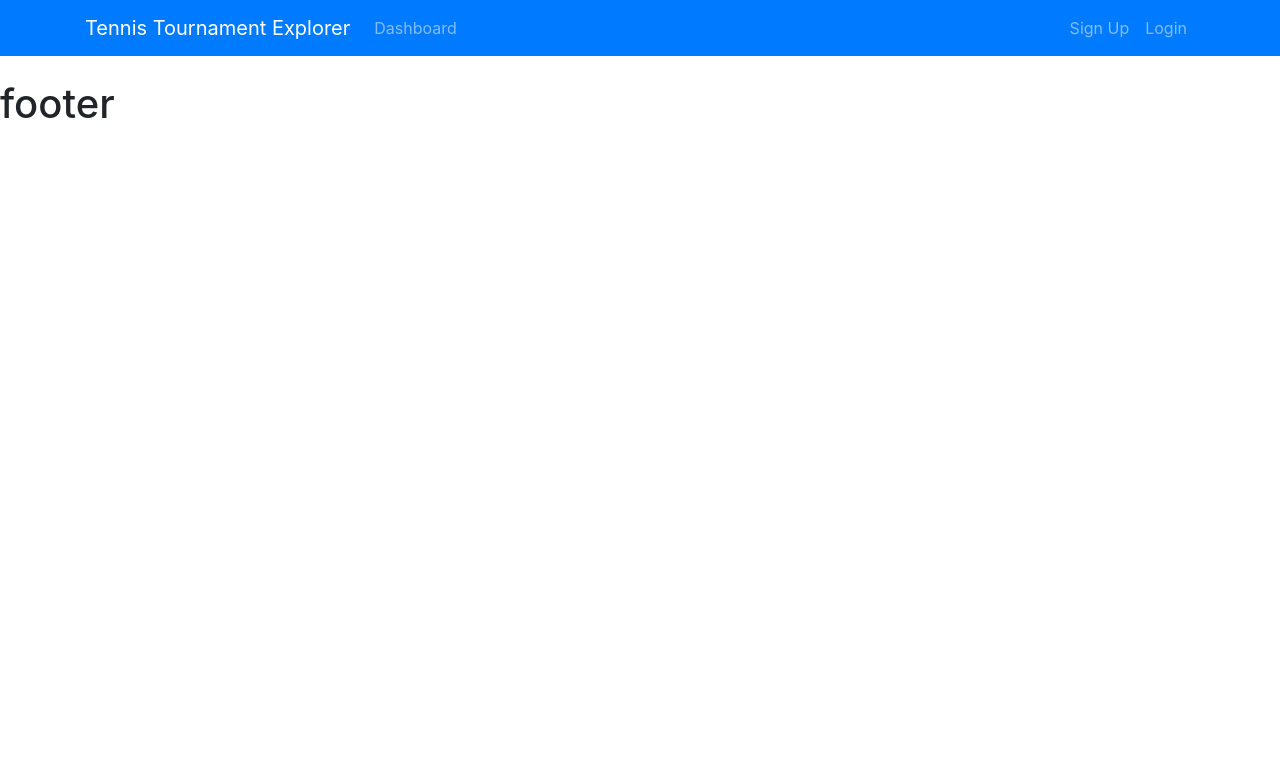
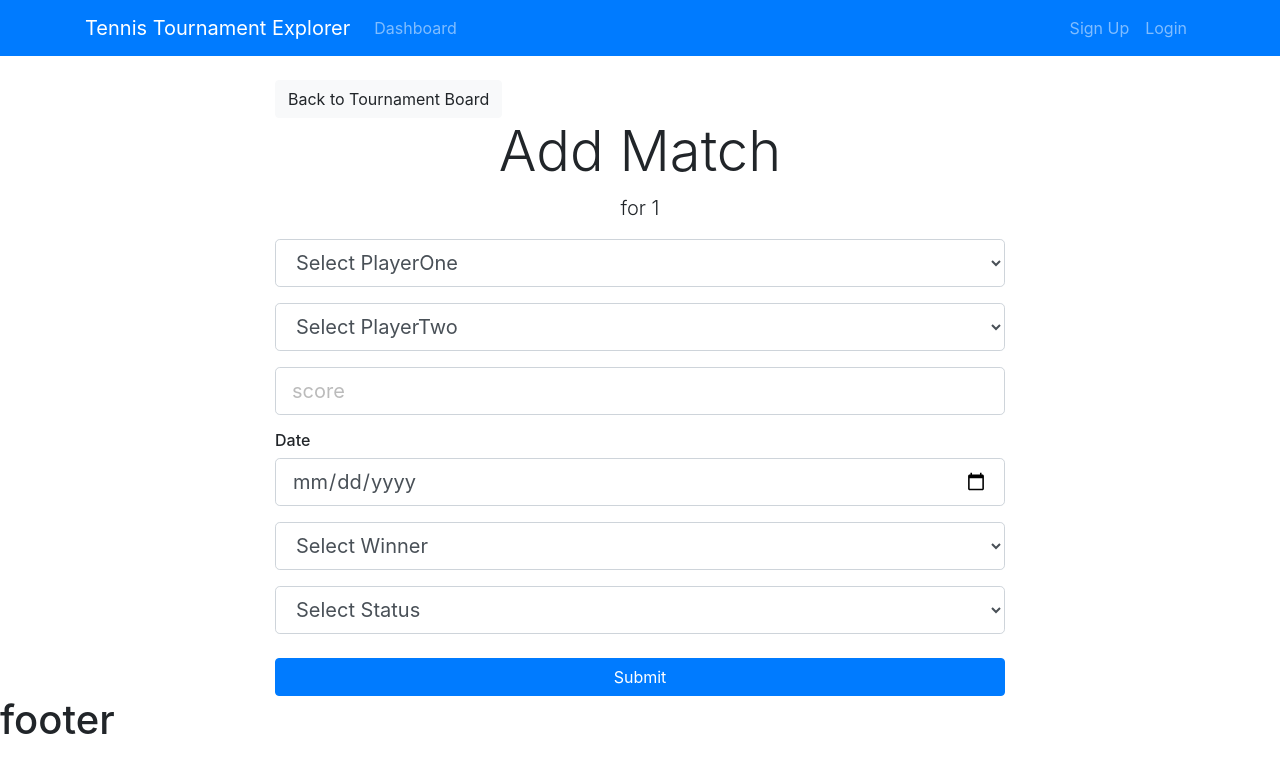
Before and after one commit to tiver69/tennis-log, a React (Create React App) app in the folder react-client/: page /addMatch/1 in a window 1280 px wide. Shown: the top 772 px of the page. Built offline with nearby package versions, Linux system fonts and the light colour scheme.

Commit message:
add model for front matches

```diff
--- a/react-client/src/App.js
+++ b/react-client/src/App.js
@@ -5,6 +5,8 @@ import Header from './components/Layout/Header';
 import Dashboard from './components/Dashboard';
 import AddTournament from './components/Tournament/AddTournament';
 import UpdateTournament from './components/Tournament/UpdateTournament';
+import TournamentBoard from './components/TournamentBoard/TournamentBoard';
+import AddMatch from './components/TournamentBoard/Match/AddMatch';
 import Footer from './components/Layout/Footer';
 import { BrowserRouter as Router, Route } from 'react-router-dom';
 import { Provider } from 'react-redux';
@@ -21,6 +23,8 @@ return (
 		<Route exact path="/dashboard" component={ Dashboard }/>
 		<Route exact path="/addTournament" component={ AddTournament }/>
 		<Route exact path="/updateTournament/:tournamentId" component={ UpdateTournament }/>
+		<Route exact path="/tournamentBoard/:tournamentId" component={ TournamentBoard }/>
+		<Route exact path="/addMatch/:tournamentId" component={ AddMatch }/>
 		<Footer />
 	</div>
 	</Router>
--- a/react-client/src/actions/tournamentActions.js
+++ b/react-client/src/actions/tournamentActions.js
@@ -3,7 +3,7 @@ import { GET_ERRORS, GET_TOURNAMENTS, GET_TOURNAMENT, DELETE_TOURNAMENT } from '
 
 export const createTournament = (tournament, history) => async dispatch => {
 	try {
-		const res = await axios.post("/api/tournament", tournament);
+		await axios.post("/api/tournament", tournament);
 		history.push("/dashboard");
 		dispatch({
 			type:GET_ERRORS,
--- a/react-client/src/actions/types.js
+++ b/react-client/src/actions/types.js
@@ -1,4 +1,13 @@
+//Types for TOURNAMENT
+
 export const GET_ERRORS = "GET_ERRORS";
 export const GET_TOURNAMENTS = "GET_TOURNAMENTS";
 export const GET_TOURNAMENT = "GET_TOURNAMENT";
 export const DELETE_TOURNAMENT = "DELETE_TOURNAMENT";
+
+
+//Types for MATCHES
+
+export const GET_TOURNAMENT_MATCHES = "GET_TOURNAMENT_MATCHES";
+export const GET_MATCH = "GET_MATCH";
+export const DELETE_MATCH = "DELETE_MATCH";
--- a/react-client/src/components/Tournament/TournamentItem.js
+++ b/react-client/src/components/Tournament/TournamentItem.js
@@ -28,11 +28,11 @@ class TournamentItem extends Component {
                     </div>
                     <div className="col-md-4 d-none d-lg-block">
                         <ul className="list-group">
-	                        <a href="#">
+	                        <Link to={`/tournamentBoard/${tournament.id}`}>
 		                        <li className="list-group-item board">
-		    	                    <i className="fa fa-flag-checkered pr-1"> Tournament Matches </i>
+		    	                    <i className="fa fa-flag-checkered pr-1"> Matches </i>
 		                        </li>
-	                        </a>
+	                        </Link>
 	                        <Link to={`/updateTournament/${tournament.id}`}>
 	                            <li className="list-group-item update">
 	                                <i className="fa fa-edit pr-1"> Update Tournament Info</i>
--- /dev/null
+++ b/react-client/src/components/TournamentBoard/Match/AddMatch.js
@@ -0,0 +1,70 @@
+import React, { Component } from 'react';
+import { Link } from 'react-router-dom';
+
+class AddMatch extends Component {
+	render(){
+
+		const {tournamentId} = this.props.match.params;
+
+		return (
+	    <div className="add-PBI">
+	        <div className="container">
+	            <div className="row">
+	                <div className="col-md-8 m-auto">
+	                    <Link to={`/tournamentBoard/${tournamentId}`} className="btn btn-light">
+	                        Back to Tournament Board
+	                    </Link>
+	                    <h4 className="display-4 text-center"> Add Match</h4>
+	                    <p className="lead text-center">for {tournamentId}</p>
+	                    <form onSubmit={this.onSubmit}>
+
+	                        <div className="form-group">
+	                            <select className="form-control form-control-lg" name="playerOneId">
+	                                <option value="">Select PlayerOne</option>
+	                                <option value="true">player1</option>
+	                                <option value="false">Player2</option>
+	                            </select>
+	                        </div>
+
+	                        <div className="form-group">
+	                            <select className="form-control form-control-lg" name="playerTwoId">
+	                                <option value="">Select PlayerTwo</option>
+	                                <option value="true">player1</option>
+	                                <option value="false">Player2</option>
+	                            </select>
+	                        </div>
+
+	                        <div className="form-group">
+	                            <input type="text" className="form-control form-control-lg" name="summary" placeholder="score" />
+	                        </div>
+	                        <h6> Date</h6>
+	                        <div className="form-group">
+	                            <input type="date" className="form-control form-control-lg" name="date" />
+	                        </div>
+	                        <div className="form-group">
+	                            <select className="form-control form-control-lg" name="priority">
+	                                <option value="">Select Winner</option>
+	                                <option value="true">Player One</option>
+	                                <option value="false">Player Two</option>
+	                            </select>
+	                        </div>
+
+	                        <div className="form-group">
+	                            <select className="form-control form-control-lg" name="status">
+	                                <option value="">Select Status</option>
+	                                <option value="true">SHEADULED</option>
+	                                <option value="false">FINNISHED</option>
+	                            </select>
+	                        </div>
+
+	                        <input type="submit" className="btn btn-primary btn-block mt-4" />
+	                    </form>
+	                </div>
+	            </div>
+	        </div>
+	    </div>
+		);
+	}
+}
+
+export default AddMatch;
--- /dev/null
+++ b/react-client/src/components/TournamentBoard/TournamentBoard.js
@@ -0,0 +1,88 @@
+import React, { Component } from 'react';
+import { Link } from 'react-router-dom';
+
+class TournamentBoard extends Component {
+	render(){
+
+		const {tournamentId} = this.props.match.params;
+
+		return (
+		<div className="container">
+		        <Link to={`/addMatch/${tournamentId}`} className="btn btn-primary mb-3">
+		            <i className="fas fa-plus-circle"> Create Match </i>
+		        </Link>
+		        <br />
+		        <hr />
+		        {
+		        	//<!-- Backlog STARTS HERE -->
+		        }
+		        <div className="container">
+		            <div className="row">
+		                <div className="col-md-6">
+		                    <div className="card text-center mb-2">
+		                        <div className="card-header bg-secondary text-white">
+		                            <h3>SHEDULED</h3>
+		                        </div>
+		                    </div>
+
+		                   {
+		                   	// <!-- SAMPLE PROJECT TASK STARTS HERE -->
+		                   }
+		                    <div className="card mb-1 bg-light">
+
+		                        <div className="text-center card-header text-primary">
+		                             Player One -- Player Two
+		                        </div>
+		                        <div className="card-body bg-light text-center">
+		                            <h5 className="card-title">match.score</h5>
+		                            <p className="card-text text-truncate text-right">
+		                                match.data
+		                            </p>
+		                            <a href="#" className="btn btn-primary">
+		                                View / Update
+		                            </a>
+
+		                            <button className="btn btn-danger ml-4">
+		                                Delete
+		                            </button>
+		                        </div>
+		                    </div>
+
+		                   {
+		                   	// <!-- SAMPLE PROJECT TASK ENDS HERE -->
+		                   }
+		                {
+		                // </div>
+		                // <div className="col-md-5">
+		                //     <div className="card text-center mb-2">
+		                //         <div className="card-header bg-primary text-white">
+		                //             <h3>FINNISHED</h3>
+		                //         </div>
+		                //     </div>
+		            }
+		                    {
+		                   // <!-- SAMPLE PROJECT TASK STARTS HERE -->
+
+		                  //  <!-- SAMPLE PROJECT TASK ENDS HERE -->
+		                }
+		                </div>
+		                <div className="col-md-6">
+		                    <div className="card text-center mb-2">
+		                        <div className="card-header bg-success text-white">
+		                            <h3>FINNISHED</h3>
+		                        </div>
+		                    </div>
+		                    {
+		                   // <!-- SAMPLE PROJECT TASK STARTS HERE -->
+
+		                   // <!-- SAMPLE PROJECT TASK ENDS HERE -->
+		                	}
+		                </div>
+		            </div>
+		        </div>
+		    </div>
+		);
+	}
+}
+
+export default TournamentBoard;
--- a/react-client/src/reducers/index.js
+++ b/react-client/src/reducers/index.js
@@ -1,8 +1,10 @@
 import { combineReducers } from "redux";
 import errorReducer from './errorReducer';
 import tournamentReducer from './tournamentReducer';
+import matchReducer from './matchReducer';
 
 export default combineReducers({
 	errors: errorReducer,
-	tournament: tournamentReducer
+	tournament: tournamentReducer,
+	match: matchReducer
 });
--- /dev/null
+++ b/react-client/src/reducers/matchReducer.js
@@ -0,0 +1,31 @@
+import { GET_TOURNAMENT_MATCHES, DELETE_MATCH, GET_MATCH } from '../actions/types';
+
+const initialState ={
+	matches: [],
+	match: {}
+}
+
+export default function (state = initialState, action){
+	switch (action.type) {
+		case GET_TOURNAMENT_MATCHES:
+			return {
+				...state,
+				matches: action.payload
+			}
+
+		case GET_MATCH:
+			return{
+				...state,
+				match: action.payload
+			}
+
+		case DELETE_MATCH:
+			return{
+				...state
+				// is coming
+			}
+
+		default:
+			return state;
+	}
+}
```
Also changed, not shown: react-client/src/components/TournamentBoard/Match/MatchItem.js (added), react-client/src/components/TournamentBoard/Match/UpdateMatch.js (added).
